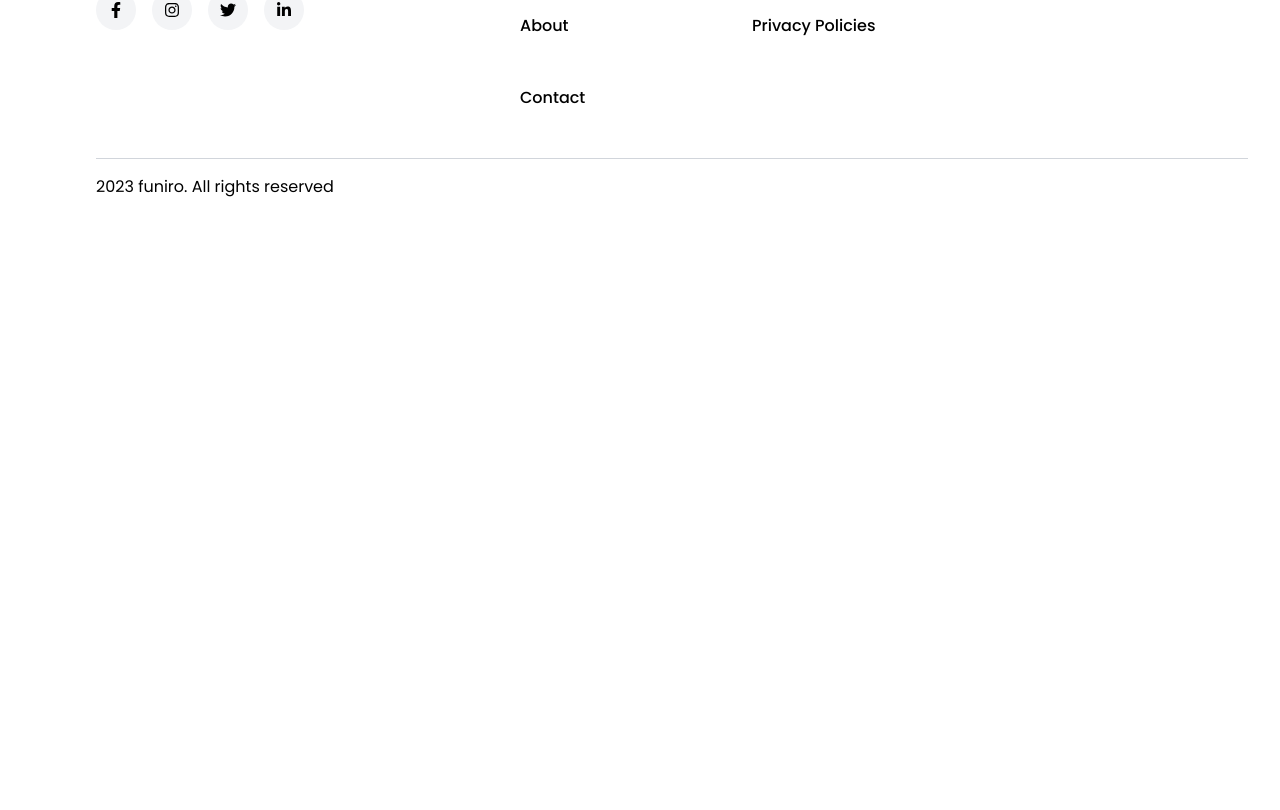
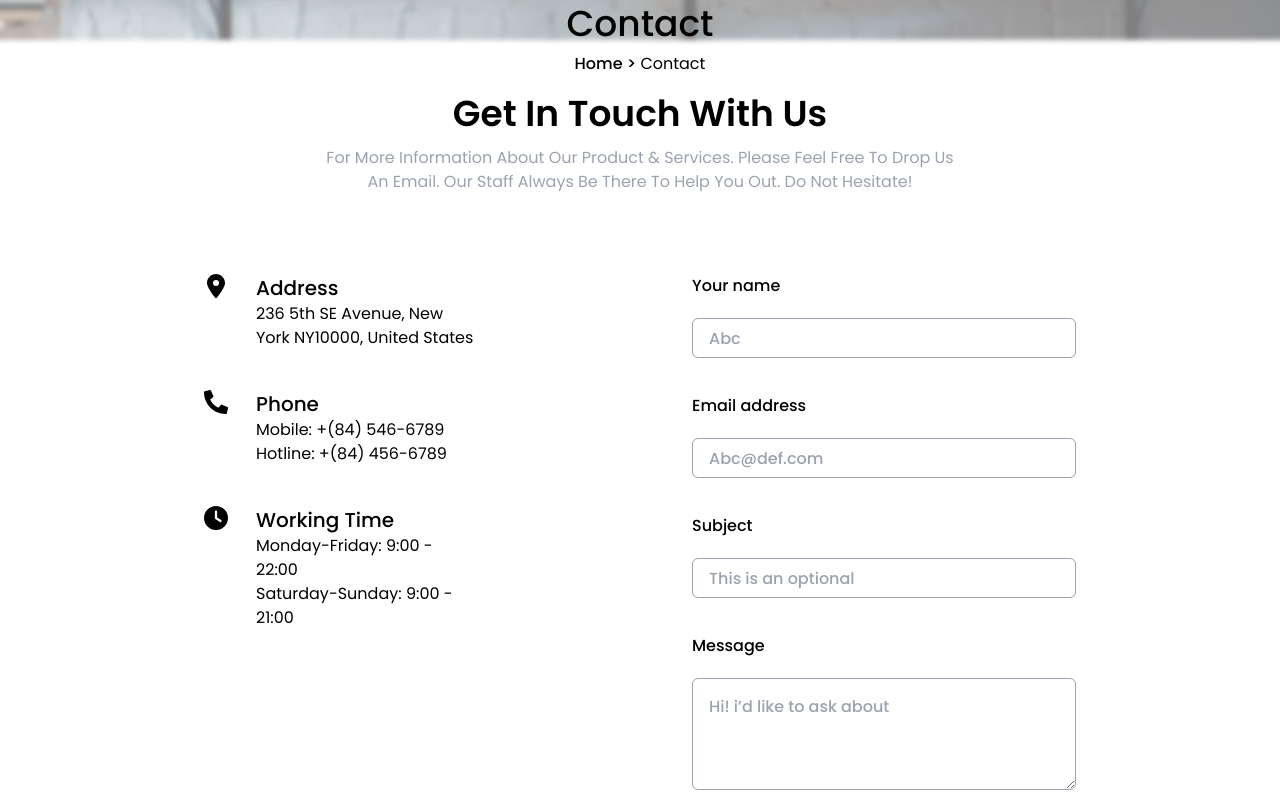
Before and after one commit to mariialauraa/challenge-III, a React (Vite) app: page /contact in a window 1280 px wide. Shown: the part 350-1160 px from the top of the page. Before the commit the page ends 800 px from the top, so only its background shows below. Built offline with nearby package versions, Linux system fonts and the light colour scheme.

Commit message:
feat: Contact Page

```diff
--- a/src/App.tsx
+++ b/src/App.tsx
@@ -3,6 +3,7 @@ import Footer from "./components/Footer/Footer"
 import Header from "./components/Header/Header"
 import Home from './pages/Home';
 import Shop from './pages/Shop';
+import Contact from './pages/Contact';
 
 function App() {
 
@@ -13,6 +14,7 @@ function App() {
         <Routes>
           <Route path='/' element={<Home />} />
           <Route path='/shop' element={<Shop />}/>
+          <Route path='/contact' element={<Contact />}/>
         </Routes>
         <Footer />
       </BrowserRouter>
--- a/src/components/Contact/FormContact.tsx
+++ b/src/components/Contact/FormContact.tsx
@@ -9,8 +9,8 @@ const FormContact = () => {
     }
 
   return (
-    <form onSubmit={handleSubmit(onSubmit)} className="p-20 mx-auto w-[528px]">
-        <div className="flex flex-col gap-2 mb-2 text-base font-poppins font-medium">
+    <form onSubmit={handleSubmit(onSubmit)} className="mx-auto w-96">
+        <div className="flex flex-col gap-5 mb-9 text-base font-poppins font-medium">
             <label htmlFor="name">Your name</label>
             <input
                 type="text"
@@ -24,7 +24,7 @@ const FormContact = () => {
                 {errors.name.message}
             </small>)}
         </div>
-        <div className="flex flex-col gap-2 mb-2 text-base font-poppins font-medium">
+        <div className="flex flex-col gap-5 mb-9 text-base font-poppins font-medium">
             <label htmlFor="name">Email address</label>
             <input
                 type="email"
@@ -38,7 +38,7 @@ const FormContact = () => {
                 {errors.email.message}
             </small>)}
         </div>
-        <div className="flex flex-col gap-2 mb-2 text-base font-poppins font-medium">
+        <div className="flex flex-col gap-5 mb-9 text-base font-poppins font-medium">
             <label htmlFor="name">Subject</label>
             <input
                 type="text"
@@ -48,7 +48,7 @@ const FormContact = () => {
                 className="h-10 pl-4 border border-gray-400 rounded-md"
             />
         </div>
-        <div className="flex flex-col gap-2 mb-2 text-base font-poppins font-medium">
+        <div className="flex flex-col gap-5 mb-12 text-base font-poppins font-medium">
             <label htmlFor="name">Message</label>
             <textarea
                 id="message"
@@ -61,12 +61,14 @@ const FormContact = () => {
                 {errors.message.message}
             </small>)}
         </div>
-        <button
-            type="submit"
-            className="w-48 h-12 bg-[#B88E2F] rounded-md text-white my-2 hover:bg-[#c7982a] font-normal font-poppins text-base transition-all"
-        >
-            Submit
-        </button>
+        <div className="flex justify-center md:justify-start">
+            <button
+                type="submit"
+                className="w-48 h-12 my-2 rounded-md bg-[#B88E2F] hover:bg-[#c7982a] text-white font-normal font-poppins text-base transition-all"
+            >
+                Submit
+            </button>
+        </div>
     </form>
   )
 }
--- /dev/null
+++ b/src/components/Contact/HeroContact.tsx
@@ -0,0 +1,13 @@
+import Hero from "../Global/Hero"
+
+const HeroContact = () => {
+  return (
+    <Hero
+        title="Contact"
+        firstPath="Home"
+        secondPath="Contact"
+    />
+  )
+}
+
+export default HeroContact
--- a/src/components/Global/Hero.tsx
+++ b/src/components/Global/Hero.tsx
@@ -1,4 +1,5 @@
 import GlobalHero from '../../assets/hero_shop.png'
+import Logo from '../../assets/logo.png'
 
 type HeroProps = {
     title: string;
@@ -20,6 +21,7 @@ const Hero = ({
             className="absolute w-full h-full object-cover"
         />
         <div className='relative flex flex-col justify-center items-center text-center'>
+            <img src={Logo} alt="Logo" className='mb-2'/>
             <h1 className='text-4xl font-poppins font-medium'>
                 {title}
             </h1>
--- /dev/null
+++ b/src/pages/Contact.tsx
@@ -0,0 +1,54 @@
+import HeroContact from "../components/Contact/HeroContact"
+import { FaLocationDot, FaClock } from "react-icons/fa6";
+import { FaPhoneAlt } from "react-icons/fa";
+import FormContact from "../components/Contact/FormContact";
+import Banner from "../components/Global/Banner";
+
+
+
+const Contact = () => {
+  return (
+    <div>
+        <HeroContact />
+        <div className="my-12 font-poppins">
+            <h1 className='font-semibold text-black text-4xl mb-3 text-center'>
+                Get In Touch With Us
+            </h1>
+            <p className="text-center text-gray-400">
+                For More Information About Our Product & Services. Please Feel Free To Drop Us <br/> An Email. Our Staff Always Be There To Help You Out. Do Not Hesitate!
+            </p>
+            <section className="flex flex-col md:flex-row justify-center items-start mt-20 space-y-10 md:space-y-0 md:space-x-10">
+                <ul className="w-full max-w-md">
+                    <li className="flex mb-10 gap-7">
+                        <FaLocationDot className="w-6 h-6"/>
+                        <div>
+                            <h2 className="font-medium text-xl">Address</h2>
+                            <p className="text-base">236 5th SE Avenue, New <br/>York NY10000, United States</p>
+                        </div>
+                    </li>
+                    <li className="flex mb-10 gap-7">
+                        <FaPhoneAlt className="w-6 h-6"/>
+                        <div>
+                            <h2 className="font-medium text-xl">Phone</h2>
+                            <p className="text-base">Mobile: +(84) 546-6789<br/>
+                            Hotline: +(84) 456-6789</p>
+                        </div>
+                    </li>
+                    <li className="flex gap-7">
+                        <FaClock className="w-6 h-6"/>
+                        <div>
+                            <h2 className="font-medium text-xl">Working Time</h2>
+                            <p className="text-base">Monday-Friday: 9:00 - <br/>22:00<br/>
+                            Saturday-Sunday: 9:00 - <br/>21:00</p>
+                        </div>
+                    </li>
+                </ul>
+                <FormContact />
+            </section>
+        </div>
+        <Banner />
+    </div>
+  )
+}
+
+export default Contact
```
